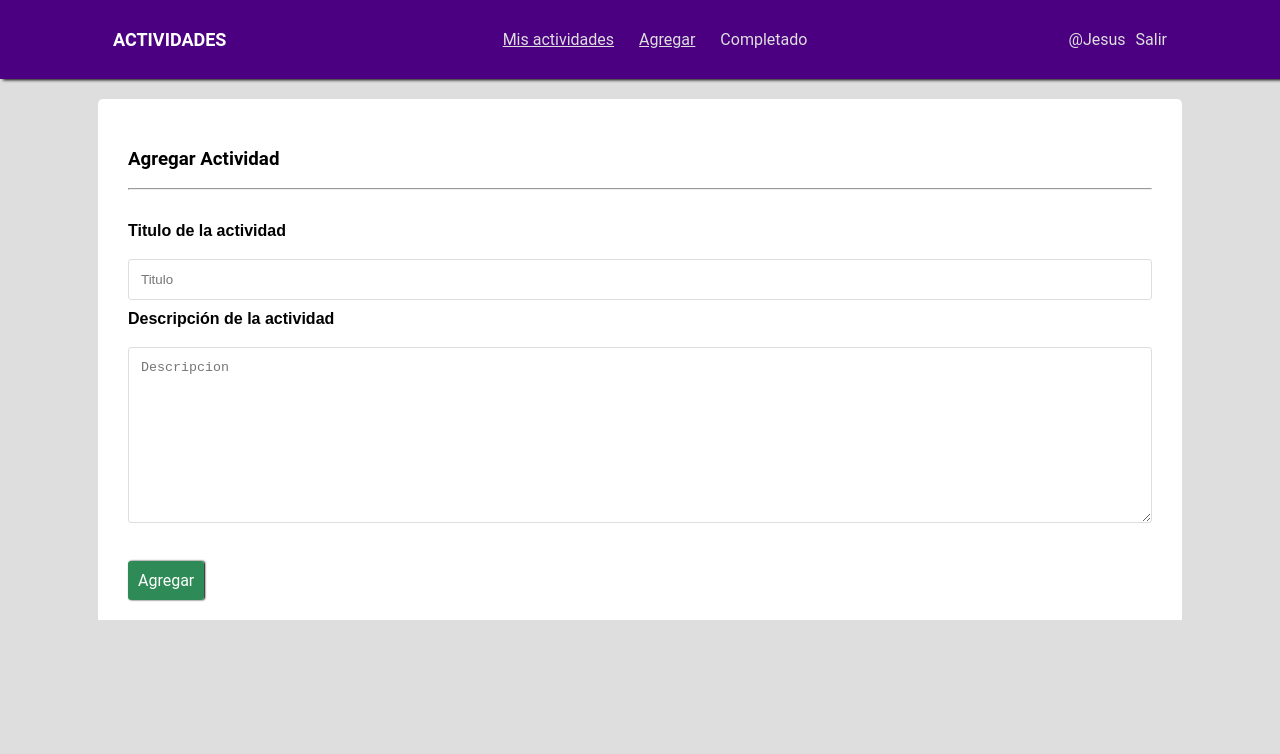
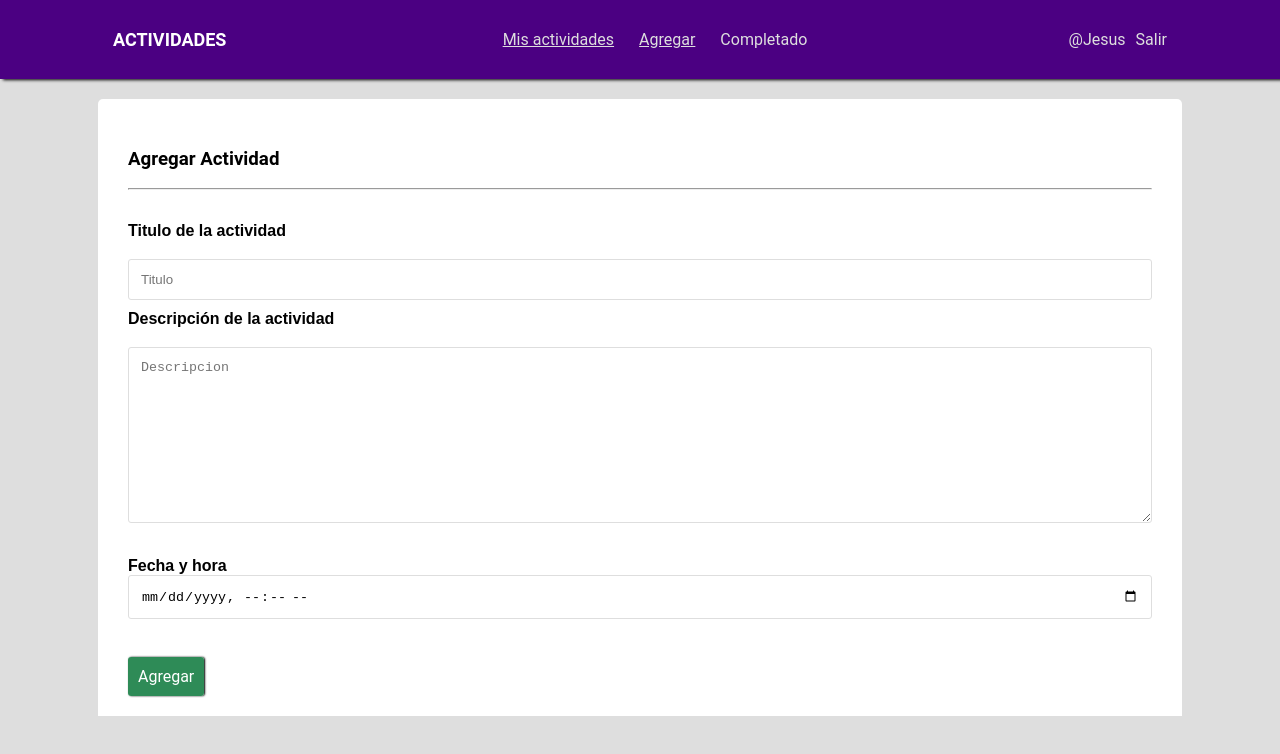
Before and after one commit to Jesus163174/task-list, an Angular app: page /activities/add in a window 1280 px wide. Shown: the top 754 px of the page. Built offline with nearby package versions, Linux system fonts and the light colour scheme.

Commit message:
datetime configuration

```diff
--- a/src/app/pages/activities/activities.component.html
+++ b/src/app/pages/activities/activities.component.html
@@ -9,7 +9,9 @@
                 <h4 class="title-card">{{a.id}}.{{a.title}}</h4>
             </div>
             <div class="card-content">
-                {{a.description}}
+                {{a.description}}. <br>
+
+                Fecha: ({{a.fecha_hora | date}})
             </div>
             <div class="card-footer">
                 <a class="bg-primary">Editar</a>
--- a/src/app/pages/add-activities/add-activities.component.html
+++ b/src/app/pages/add-activities/add-activities.component.html
@@ -10,7 +10,12 @@
             <div class="form">
                 <label for="">Descripción de la actividad</label> <br>
               <textarea [(ngModel)]="form.desc" name="desc" placeholder="Descripcion" id="" cols="30" rows="10"></textarea>
-            </div> <br> <br>
+            </div> <br>
+            <div class="form">
+                <label for="">Fecha y hora</label>
+                <input type="datetime-local" [(ngModel)]="form.fecha_hora" name="fecha_hora">
+            </div>
+            <br> <br>
             <a (click)="onCreate()" class="bg-success">Agregar</a>
         </form>
     </div>
--- a/src/app/services/activity-s.service.ts
+++ b/src/app/services/activity-s.service.ts
@@ -21,7 +21,7 @@ export class ActivitySService {
       "user_id":1,
       "title":request.title,
       "description":request.desc,
-      "fecha_hora":"2013-01-01 00:00:00"
+      "fecha_hora":request.fecha_hora
     })
   }
 }
```
